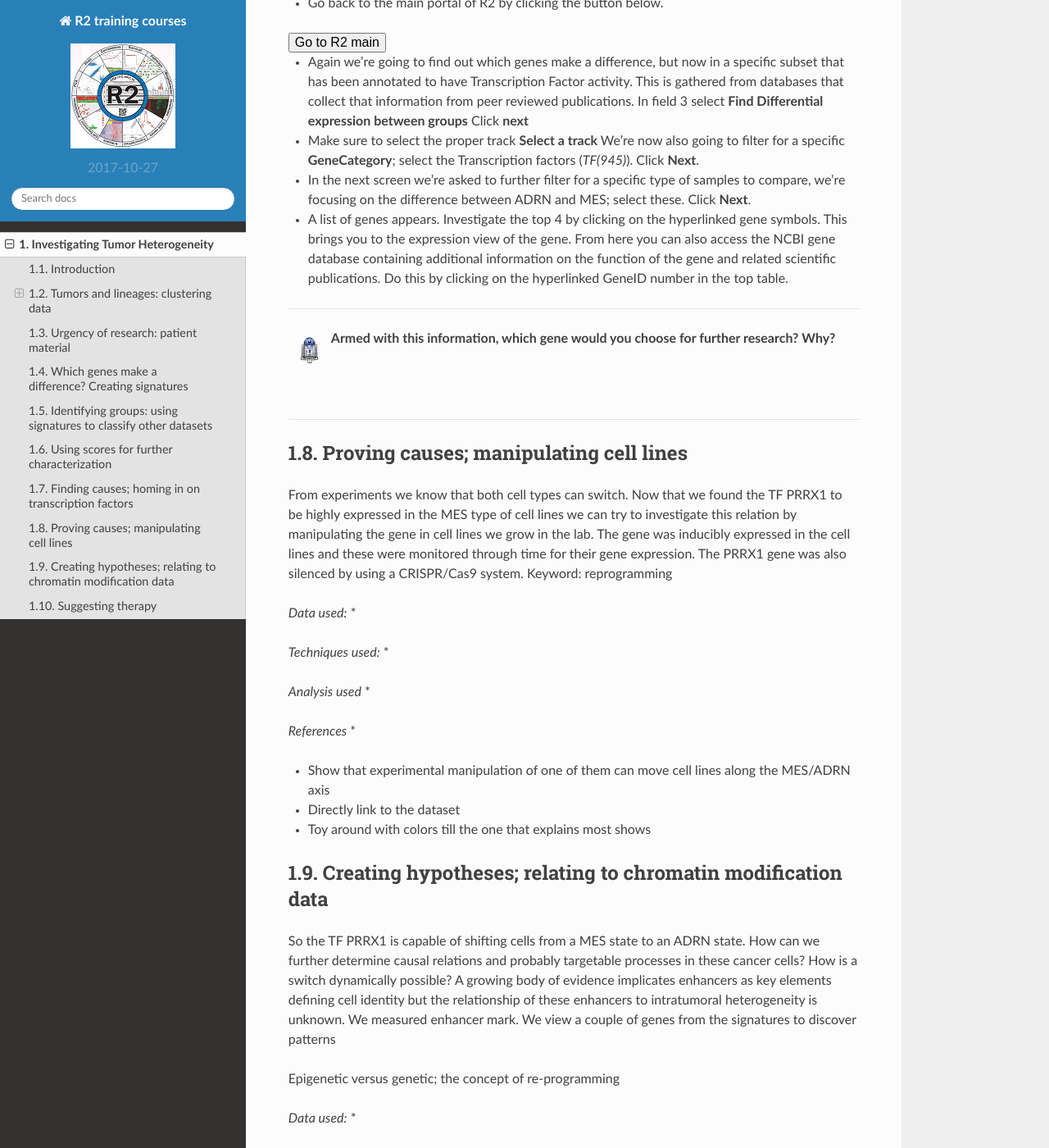
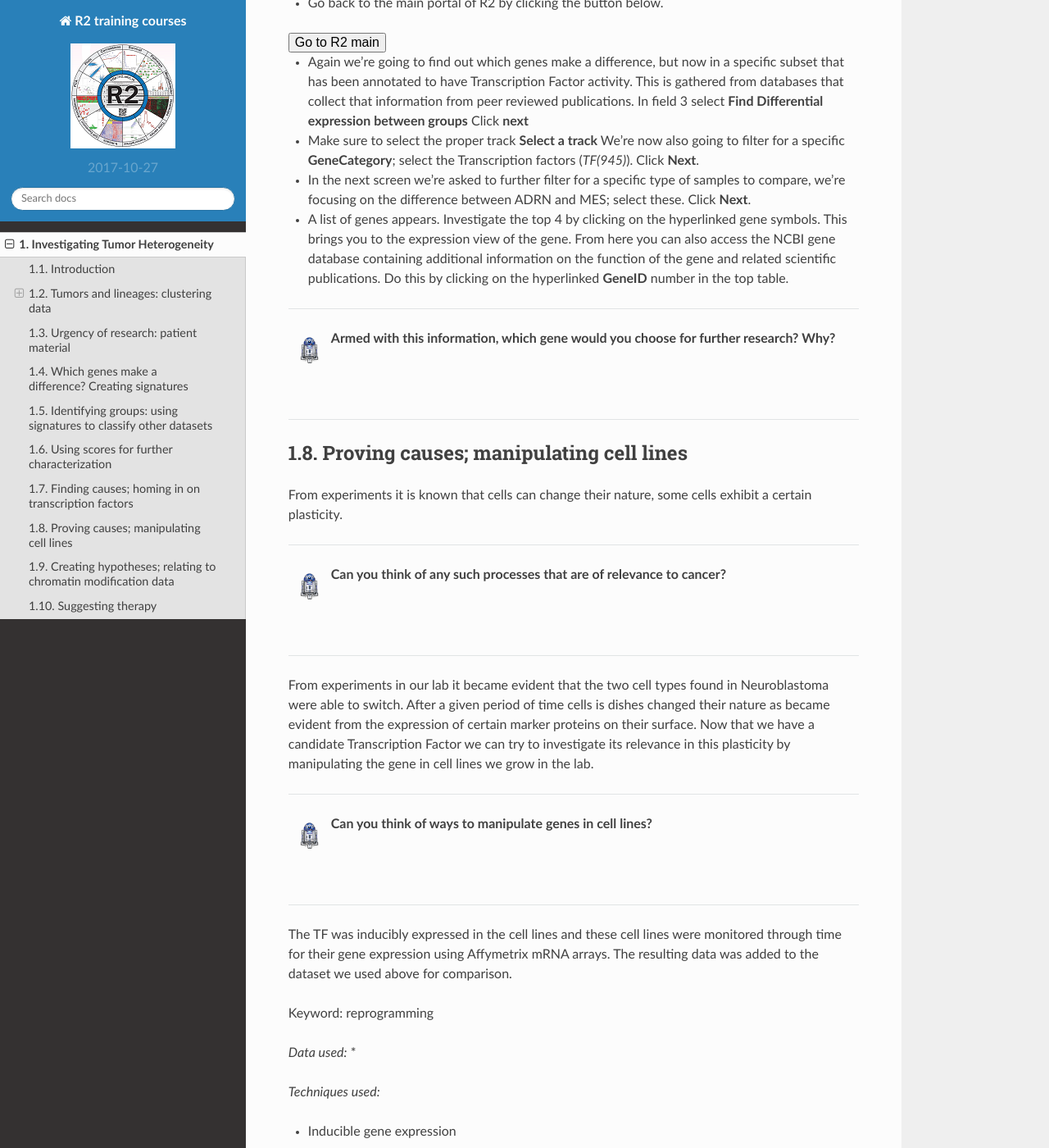
Before and after one commit to antronerds/r2-training-courses, a Sphinx documentation site: the page built from docs/Investigating_Tumor_Heterogeneity.md, in a window 1280 px wide and 1400 px high, scrolled down 11307 px. Shown: the whole window at 82% size. Built offline with Sphinx 7.4.7 and the Read the Docs theme 2.0.0, drawn with Linux system fonts in a browser that asks for light colours; some of the changed text lies outside the part shown.

Commit message:
Halfway chapter 1.8

```diff
--- a/docs/Investigating_Tumor_Heterogeneity.md
+++ b/docs/Investigating_Tumor_Heterogeneity.md
@@ -413,7 +413,7 @@ Apparently there are two types of cells in Neuroblastoma tumors. Neuroblastoma s
 * Again we're going to find out which genes make a difference, but now in a specific subset that has been annotated to have Transcription Factor activity. This is gathered from databases that collect that information from peer reviewed publications. In field 3 select **Find Differential expression between groups** Click **next**
 * Make sure to select the proper track **Select a track** We're now also going to filter for a specific **GeneCategory**; select the Transcription factors (*TF(945)*). Click **Next**.
 * In the next screen we're asked to further filter for a specific type of samples to compare, we're focusing on the difference between ADRN and MES; select these. Click **Next**.
-* A list of genes appears. Investigate the top 4 by clicking on the hyperlinked gene symbols. This brings you to the expression view of the gene. From here you can also access the NCBI gene database containing additional information on the function of the gene and related scientific publications. Do this by clicking on the hyperlinked GeneID number in the top table.
+* A list of genes appears. Investigate the top 4 by clicking on the hyperlinked gene symbols. This brings you to the expression view of the gene. From here you can also access the NCBI gene database containing additional information on the function of the gene and related scientific publications. Do this by clicking on the hyperlinked **GeneID** number in the top table.
 
 ---------
   ![](_static/images/R2d2_logo.png)**Armed with this information, which gene would you choose for further research? Why?**
@@ -424,19 +424,40 @@ Apparently there are two types of cells in Neuroblastoma tumors. Neuroblastoma s
 ---------
 
 
-
 Proving causes; manipulating cell lines
 ------------------------------------------
 
-From experiments we know that both cell types can switch.
-Now that we found the TF PRRX1 to be highly expressed in the MES type of cell lines we can try to investigate this relation by manipulating the gene in cell lines we grow in the lab. The gene was inducibly expressed in the cell lines and these were monitored through time for their gene expression. The PRRX1 gene was also silenced by using a CRISPR/Cas9 system.
+From experiments it is known that cells can change their nature, some cells exhibit a certain plasticity.
+
+---------
+  ![](_static/images/R2d2_logo.png)**Can you think of any such processes that are of relevance to cancer?**
+
+<br>
+<br>
+
+---------
+
+From experiments in our lab it became evident that the two cell types found in Neuroblastoma were able to switch. After a given period of time cells is dishes changed their nature as became evident from the expression of certain marker proteins on their surface.
+Now that we have a candidate Transcription Factor we can try to investigate its relevance in this plasticity by manipulating the gene in cell lines we grow in the lab.
+
+---------
+  ![](_static/images/R2d2_logo.png)**Can you think of ways to manipulate genes in cell lines?**
+
+<br>
+<br>
+
+---------
+
+The TF was inducibly expressed in the cell lines and these cell lines were monitored through time for their gene expression using Affymetrix mRNA arrays. The resulting data was added to the dataset we used above for comparison.
+
 Keyword: reprogramming
 
 *Data used:*
 *
 
 *Techniques used:*
-*
+* Inducible gene expression
+
 
 *Analysis used*
 *
@@ -452,7 +473,7 @@ Keyword: reprogramming
 Creating hypotheses; relating to chromatin modification data
 ---------------------------------------------------------------
 
-So the TF PRRX1 is capable of shifting cells from a MES state to an ADRN state. How can we further determine causal relations and probably targetable processes in these cancer cells? How is a switch dynamically possible? A growing body of evidence implicates enhancers as key elements defining cell identity but the relationship of these enhancers to intratumoral heterogeneity is unknown. We measured enhancer mark. We view a couple of genes from the signatures to discover patterns
+So the TF is capable of shifting cells from a MES state to an ADRN state. How can we further determine causal relations and probably targetable processes in these cancer cells? How is a switch dynamically possible? A growing body of evidence implicates enhancers as key elements defining cell identity but the relationship of these enhancers to intratumoral heterogeneity is unknown. We measured the enhancer marks . We view a couple of genes from the signatures to discover patterns
 
 Epigenetic versus genetic; the concept of re-programming
 
@@ -475,7 +496,7 @@ Suggesting therapy
 ---------------------
 
 
-* Armed with the current new knowledge, can you think of a way to use the fact that neuroblastoma is a heterogenous tumor consisting of a mesenchymal, motile cell type and a adrenergic, differentiated cell type for therapeutic options?
+* With the current new knowledge you derived above, can you think of a way to use the fact that neuroblastoma is a heterogenous tumor consisting of a mesenchymal, motile cell type and a adrenergic, differentiated cell type for therapeutic options?
 * Use the tools available
 * SKNSH; upon chemotherapy (drugs) mesenchymal shift; drugable are for example kinases;
 * Hints:
```
